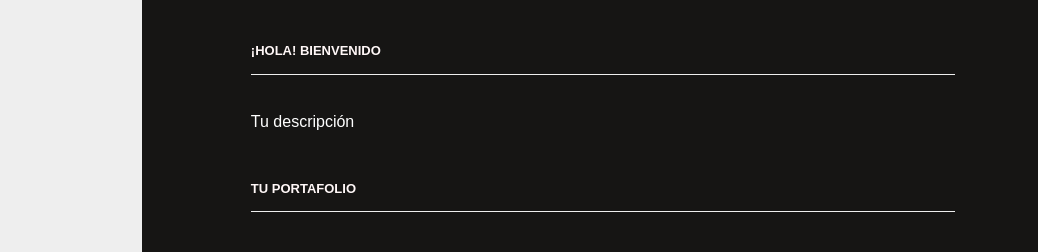
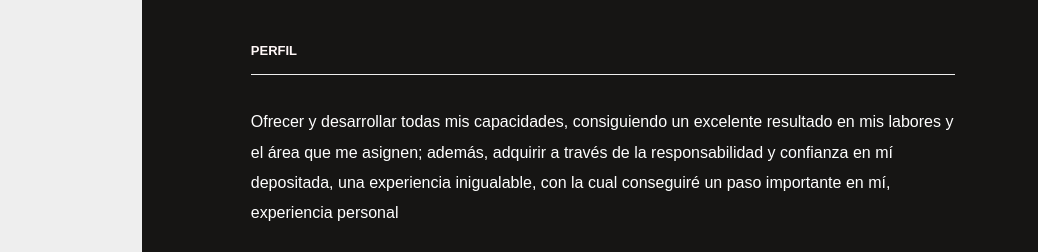
Before and after one commit to Valele2005/portafoliovalentinacortes, a plain HTML site: page index.html in a window 1280 px wide. Shown: the top 252 px of the page, 242-1280 px from the left. Drawn offline with Linux system fonts and the light colour scheme.

Commit message:
En este commit cambie titulo y puse Perfil y puse mi descripcion de perfil

```diff
--- a/index.html
+++ b/index.html
@@ -57,8 +57,17 @@
   <div class="layout-principal">
     <div class="bloque">
       <!-- 4º Commit - Tu presentación -->
-      <h3>¡Hola! Bienvenido</h3>
-      <p>Tu descripción</p>
+      <h3>PERFIL </h3>
+      <p>Ofrecer y desarrollar todas mis
+        capacidades, consiguiendo un
+        excelente resultado en mis labores y
+        el área que me
+        asignen; además, adquirir a través de
+        la responsabilidad y confianza en mí
+        depositada, una experiencia
+        inigualable, con la cual conseguiré un
+        paso importante en mí, experiencia
+        personal</p>
     </div>
 
     <div class="bloque">
```
